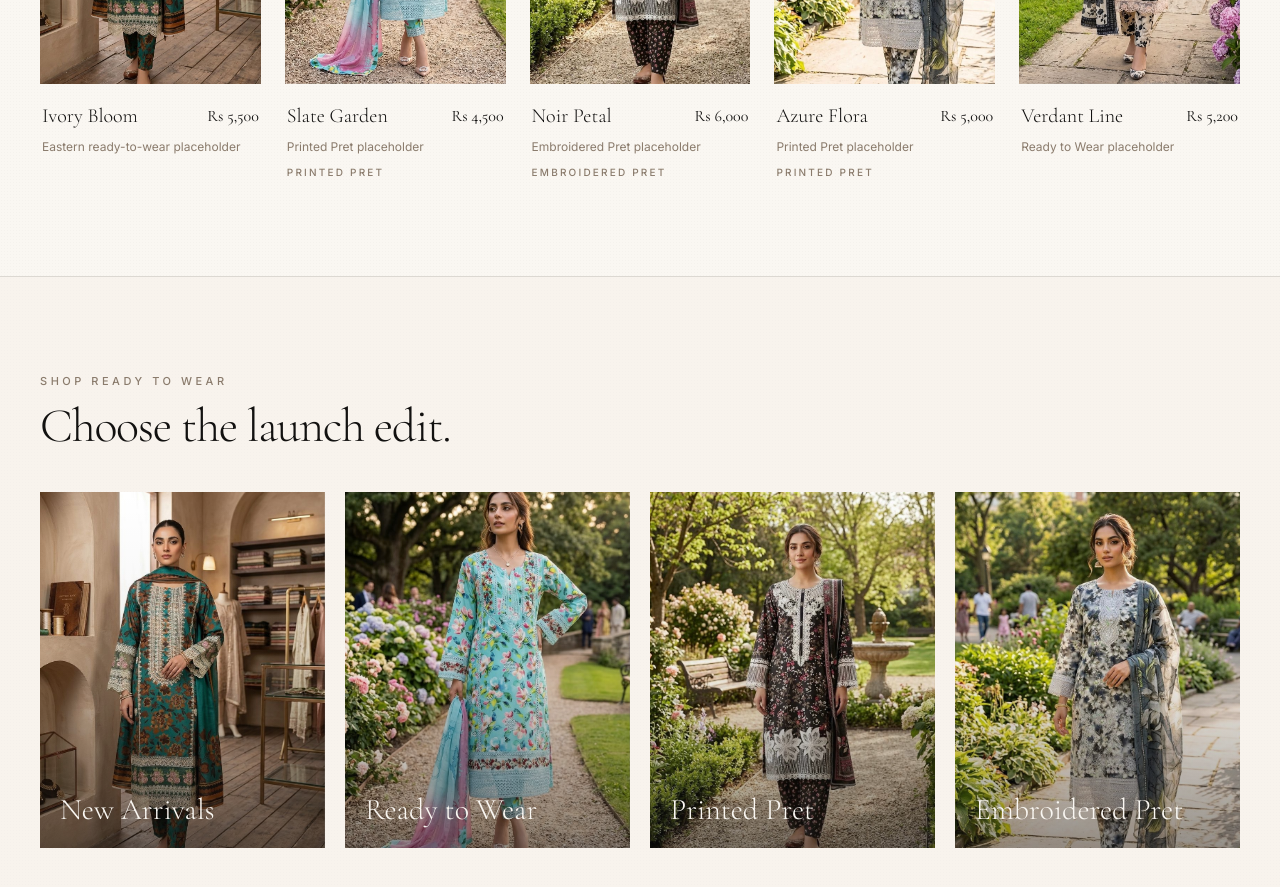
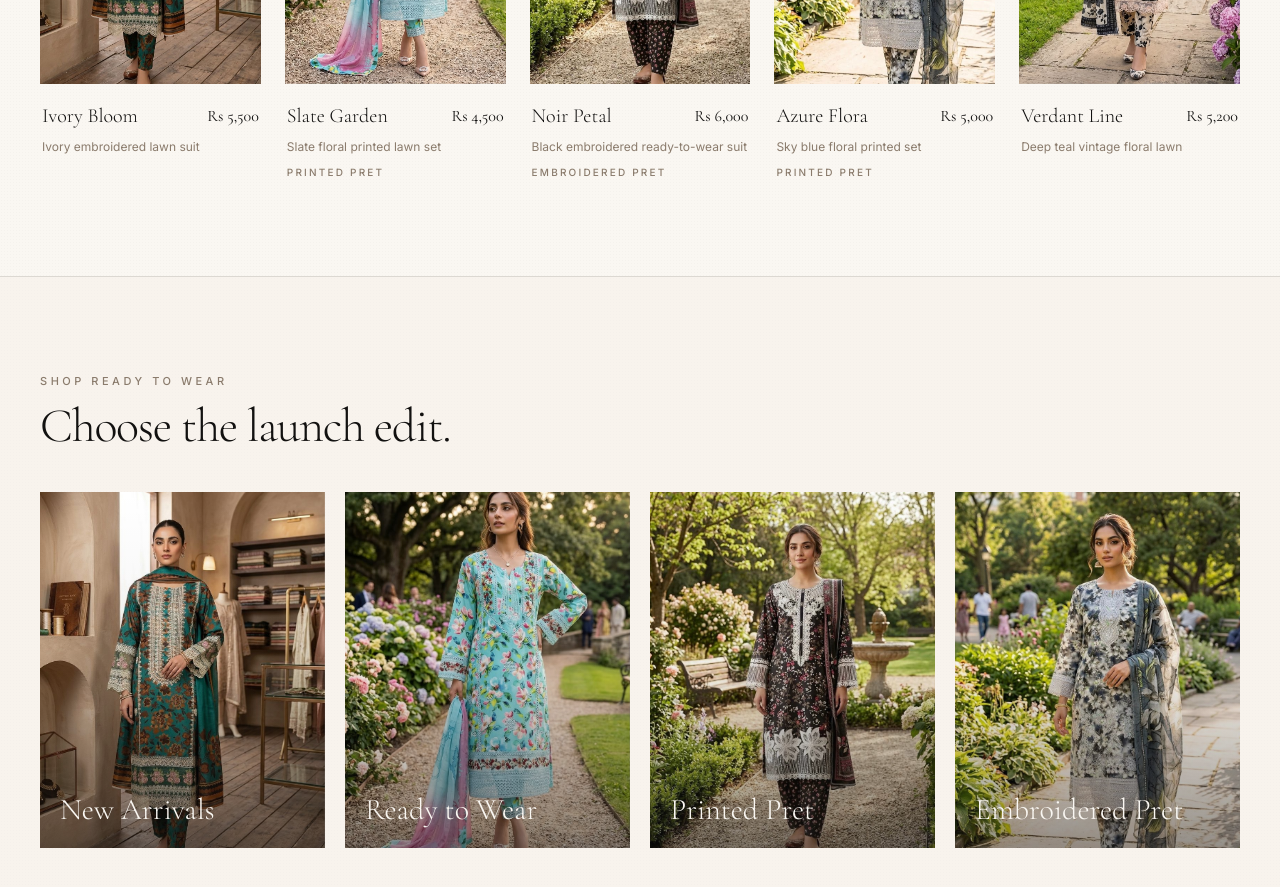
Before and after one commit to every1hatestaha-png/KHZR, a Next.js app: page / in a window 1280 px wide. Shown: the part 1160-2047 px from the top of the page. Built offline with nearby package versions, Linux system fonts and the light colour scheme; no server answers; the database is empty.

Commit message:
Improve KHZR production readiness

```diff
--- /dev/null
+++ b/app/(auth)/layout.tsx
@@ -0,0 +1,5 @@
+import { ClerkClientProvider } from "@/components/providers/clerk-client-provider"
+
+export default function AuthLayout({ children }: { children: React.ReactNode }) {
+  return <ClerkClientProvider>{children}</ClerkClientProvider>
+}
--- a/components/cart/cart-provider.tsx
+++ b/components/cart/cart-provider.tsx
@@ -10,7 +10,6 @@ import {
   removeItemAction,
   updateQuantityAction,
 } from "@/lib/actions/cart-actions"
-import { ClerkAuth, clerkEnabled } from "@/components/providers/clerk-auth"
 import { applyDiscountCode } from "@/lib/discounts"
 import { emptyCart } from "@/types"
 import type { CartState, Discount, ProductSummary } from "@/types"
@@ -41,24 +40,15 @@ function localLineId() {
 type CartProviderProps = {
   children: React.ReactNode
   className?: string
-  clerkUserId?: string | null
 }
 
 export function CartProvider(props: CartProviderProps) {
-  if (clerkEnabled) {
-    return (
-      <ClerkAuth>
-        {(userId) => <CartProviderCore {...props} clerkUserId={userId} />}
-      </ClerkAuth>
-    )
-  }
-  return <CartProviderCore {...props} clerkUserId={null} />
+  return <CartProviderCore {...props} />
 }
 
 function CartProviderCore({
   children,
   className,
-  clerkUserId,
 }: CartProviderProps) {
   const [cart, setCart] = useState<CartState>(emptyCart())
   const [isOpen, setIsOpen] = useState(false)
@@ -81,7 +71,7 @@ function CartProviderCore({
     return () => {
       cancelled = true
     }
-  }, [clerkUserId])
+  }, [])
 
   const addItem = useCallback(
     async (product: ProductSummary, quantity = 1) => {
--- a/components/layout/account-button.tsx
+++ b/components/layout/account-button.tsx
@@ -2,11 +2,8 @@
 
 import * as React from "react"
 import Link from "next/link"
-import { useAuth } from "@clerk/nextjs"
 import { User } from "lucide-react"
 import { cn } from "@/lib/utils"
-
-const clerkEnabled = Boolean(process.env.NEXT_PUBLIC_CLERK_PUBLISHABLE_KEY)
 
 export function AccountButton({ className }: { className?: string }) {
   const icon = (
@@ -20,36 +17,8 @@ export function AccountButton({ className }: { className?: string }) {
     className
   )
 
-  if (!clerkEnabled) {
-    return (
-      <Link href="/sign-in" className={base} aria-label="Sign in">
-        {icon}
-      </Link>
-    )
-  }
-
-  return <AccountButtonSigned icon={icon} base={base} />
-}
-
-function AccountButtonSigned({
-  icon,
-  base,
-}: {
-  icon: React.ReactNode
-  base: string
-}) {
-  const { isSignedIn } = useAuth()
-
-  if (isSignedIn) {
-    return (
-      <Link href="/account" className={base} aria-label="Your account">
-        {icon}
-      </Link>
-    )
-  }
-
   return (
-    <Link href="/sign-in" className={base} aria-label="Sign in">
+    <Link href="/account" className={base} aria-label="Your account">
       {icon}
     </Link>
   )
--- a/components/providers/clerk-auth.tsx
+++ /dev/null
@@ -1,21 +0,0 @@
-"use client"
-
-import * as React from "react"
-import { useAuth } from "@clerk/nextjs"
-
-export const clerkEnabled = Boolean(
-  process.env.NEXT_PUBLIC_CLERK_PUBLISHABLE_KEY
-)
-
-/**
- * Renders children with the signed-in Clerk user id (or null). Only rendered
- * when Clerk is configured, so `useAuth` is always safe here.
- */
-export function ClerkAuth({
-  children,
-}: {
-  children: (userId: string | null) => React.ReactNode
-}) {
-  const { userId } = useAuth()
-  return <>{children(userId ?? null)}</>
-}
--- /dev/null
+++ b/components/providers/clerk-client-provider.tsx
@@ -0,0 +1,26 @@
+"use client"
+
+import * as React from "react"
+import { ClerkProvider } from "@clerk/nextjs"
+
+const clerkPublishableKey = process.env.NEXT_PUBLIC_CLERK_PUBLISHABLE_KEY
+
+export function ClerkClientProvider({ children }: { children: React.ReactNode }) {
+  if (!clerkPublishableKey) return <>{children}</>
+
+  return (
+    <ClerkProvider
+      publishableKey={clerkPublishableKey}
+      appearance={{
+        variables: {
+          colorPrimary: "#121110",
+          colorBackground: "#FAF7F2",
+          fontFamily: "Inter, sans-serif",
+          borderRadius: "0",
+        },
+      }}
+    >
+      {children}
+    </ClerkProvider>
+  )
+}
--- a/components/providers/providers.tsx
+++ b/components/providers/providers.tsx
@@ -2,7 +2,6 @@
 
 import * as React from "react"
 import dynamic from "next/dynamic"
-import { ClerkProvider } from "@clerk/nextjs"
 import { Toaster } from "@/components/ui/sonner"
 import { CartProvider } from "@/components/cart/cart-provider"
 import { WishlistProvider } from "@/components/wishlist/wishlist-provider"
@@ -14,10 +13,8 @@ const CartDrawer = dynamic(
   { ssr: false }
 )
 
-const clerkPublishableKey = process.env.NEXT_PUBLIC_CLERK_PUBLISHABLE_KEY
-
 export function Providers({ children }: { children: React.ReactNode }) {
-  const app = (
+  return (
     <>
       <CartProvider>
         <WishlistProvider>
@@ -41,24 +38,4 @@ export function Providers({ children }: { children: React.ReactNode }) {
       />
     </>
   )
-
-  if (clerkPublishableKey) {
-    return (
-      <ClerkProvider
-        publishableKey={clerkPublishableKey}
-        appearance={{
-          variables: {
-            colorPrimary: "#121110",
-            colorBackground: "#FAF7F2",
-            fontFamily: "Inter, sans-serif",
-            borderRadius: "0",
-          },
-        }}
-      >
-        {app}
-      </ClerkProvider>
-    )
-  }
-
-  return app
 }
--- a/lib/actions/wishlist-actions.ts
+++ b/lib/actions/wishlist-actions.ts
@@ -16,9 +16,9 @@ import type { WishlistActionResult } from "@/types"
 
 export async function getWishlistAction(): Promise<WishlistActionResult> {
   const user = await resolveDbUser()
-  if (!user) return { ok: true, items: [] }
+  if (!user) return { ok: true, items: [], signedIn: false }
   const items = await getWishlist(user.id)
-  return { ok: true, items }
+  return { ok: true, items, signedIn: true }
 }
 
 export async function toggleWishlistAction(
--- a/lib/constants.ts
+++ b/lib/constants.ts
@@ -4,9 +4,9 @@ export const SITE = {
   tagline: "Womenswear with a clear line.",
   description:
     "KHZR makes ready-to-wear eastern dresses for women in Pakistan, priced for everyday launch shopping in PKR.",
-  url: process.env.NEXT_PUBLIC_SITE_URL ?? "https://khzr.example.com",
+  url: process.env.NEXT_PUBLIC_SITE_URL ?? "https://khzr.studio",
   locale: "en_PK",
-  email: "care@khzr.example.com",
+  email: "care@khzr.studio",
   phone: "+92 300 0000000",
   address: {
     line1: "KHZR Studio",
--- a/lib/env.ts
+++ b/lib/env.ts
@@ -1,9 +1,17 @@
 const REQUIRED_PRODUCTION_ENV = [
   "NEXT_PUBLIC_SITE_URL",
+  "NEXT_PUBLIC_GA_MEASUREMENT_ID",
   "DATABASE_URL",
   "NEXT_PUBLIC_CLERK_PUBLISHABLE_KEY",
   "CLERK_SECRET_KEY",
+  "KHZR_ADMIN_EMAIL",
   "REVALIDATE_SECRET",
+  "RESEND_API_KEY",
+  "EMAIL_FROM",
+  "KHZR_ORDER_NOTIFICATION_EMAIL",
+  "NEXT_PUBLIC_CLOUDINARY_CLOUD_NAME",
+  "CLOUDINARY_API_KEY",
+  "CLOUDINARY_API_SECRET",
 ] as const
 
 function missingProductionEnv(): string[] {
@@ -20,6 +28,14 @@ function invalidProductionEnv(): string[] {
     } catch {
       invalid.push("NEXT_PUBLIC_SITE_URL")
     }
+  }
+  const adminEmail = process.env.KHZR_ADMIN_EMAIL
+  if (adminEmail && !/^\S+@\S+\.\S+$/.test(adminEmail.trim())) {
+    invalid.push("KHZR_ADMIN_EMAIL")
+  }
+  const notificationEmail = process.env.KHZR_ORDER_NOTIFICATION_EMAIL
+  if (notificationEmail && !/^\S+@\S+\.\S+$/.test(notificationEmail.trim())) {
+    invalid.push("KHZR_ORDER_NOTIFICATION_EMAIL")
   }
   return invalid
 }
--- a/lib/fallback-content.ts
+++ b/lib/fallback-content.ts
@@ -129,10 +129,10 @@ const PRODUCTS: Array<{
   {
     slug: "ivory-bloom",
     name: "Ivory Bloom",
-    subtitle: "Eastern ready-to-wear placeholder",
+    subtitle: "Ivory embroidered lawn suit",
     description:
-      "A restrained ready-to-wear eastern dress placeholder. Final fabric, work, and included pieces should be confirmed by the owner before launch.",
-    composition: "Fabric details pending owner confirmation",
+      "An ivory ready-to-wear eastern dress with delicate embroidered detailing, cut for polished day-to-evening wear.",
+    composition: "Embroidered lawn",
     care: "Follow the care label attached to the garment.",
     price: "5500.00",
     isNew: true,
@@ -147,10 +147,10 @@ const PRODUCTS: Array<{
   {
     slug: "slate-garden",
     name: "Slate Garden",
-    subtitle: "Printed Pret placeholder",
+    subtitle: "Slate floral printed lawn set",
     description:
-      "A restrained Printed Pret placeholder for launch browsing. Final fabric, work, and included pieces should be confirmed by the owner before launch.",
-    composition: "Fabric details pending owner confirmation",
+      "A soft slate Printed Pret set with a restrained floral layout and everyday-ready eastern tailoring.",
+    composition: "Printed lawn",
     care: "Follow the care label attached to the garment.",
     price: "4500.00",
     isNew: true,
@@ -165,10 +165,10 @@ const PRODUCTS: Array<{
   {
     slug: "noir-petal",
     name: "Noir Petal",
-    subtitle: "Embroidered Pret placeholder",
+    subtitle: "Black embroidered ready-to-wear suit",
     description:
-      "A restrained Embroidered Pret placeholder for launch browsing. Final fabric, embroidery, and included pieces should be confirmed by the owner before launch.",
-    composition: "Fabric details pending owner confirmation",
+      "A midnight black Embroidered Pret suit with tonal floral work and a refined occasion-ready finish.",
+    composition: "Embroidered fabric",
     care: "Follow the care label attached to the garment.",
     price: "6000.00",
     isFeatured: true,
@@ -182,10 +182,10 @@ const PRODUCTS: Array<{
   {
     slug: "azure-flora",
     name: "Azure Flora",
-    subtitle: "Printed Pret placeholder",
+    subtitle: "Sky blue floral printed set",
     description:
-      "A restrained Printed Pret placeholder for launch browsing. Final fabric, work, and included pieces should be confirmed by the owner before launch.",
-    composition: "Fabric details pending owner confirmation",
+      "A fresh sky blue Printed Pret set with airy floral artwork and a comfortable ready-to-wear silhouette.",
+    composition: "Printed lawn",
     care: "Follow the care label attached to the garment.",
     price: "5000.00",
     isNew: true,
@@ -200,10 +200,10 @@ const PRODUCTS: Array<{
   {
     slug: "verdant-line",
     name: "Verdant Line",
-    subtitle: "Ready to Wear placeholder",
+    subtitle: "Deep teal vintage floral lawn",
     description:
-      "A restrained ready-to-wear eastern dress placeholder. Final fabric, work, and included pieces should be confirmed by the owner before launch.",
-    composition: "Fabric details pending owner confirmation",
+      "A deep teal ready-to-wear dress with vintage floral character and a clean, easy fit for daily polish.",
+    composition: "Printed lawn",
     care: "Follow the care label attached to the garment.",
     price: "5200.00",
     isFeatured: true,
--- a/types/index.ts
+++ b/types/index.ts
@@ -61,6 +61,7 @@ export type Discount = {
 export type WishlistActionResult = {
   ok: boolean
   error?: string
+  signedIn?: boolean
   /** Full saved list from the server (signed-in sessions). */
   items?: ProductSummary[]
 }
```
Also changed, not shown: components/wishlist/wishlist-provider.tsx (+9 -16 lines), 1 other file (tests, documents, lock files or other folders).
